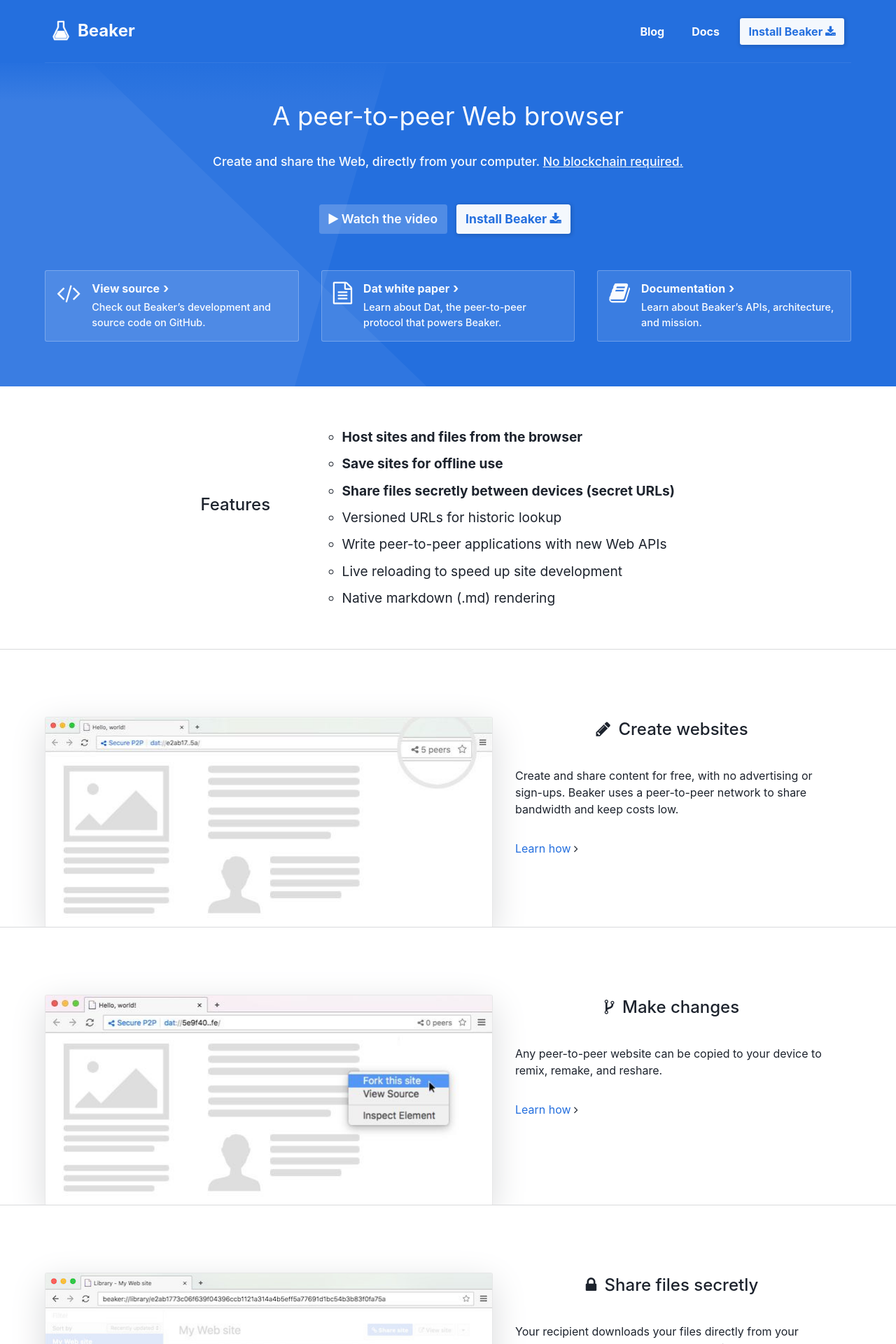
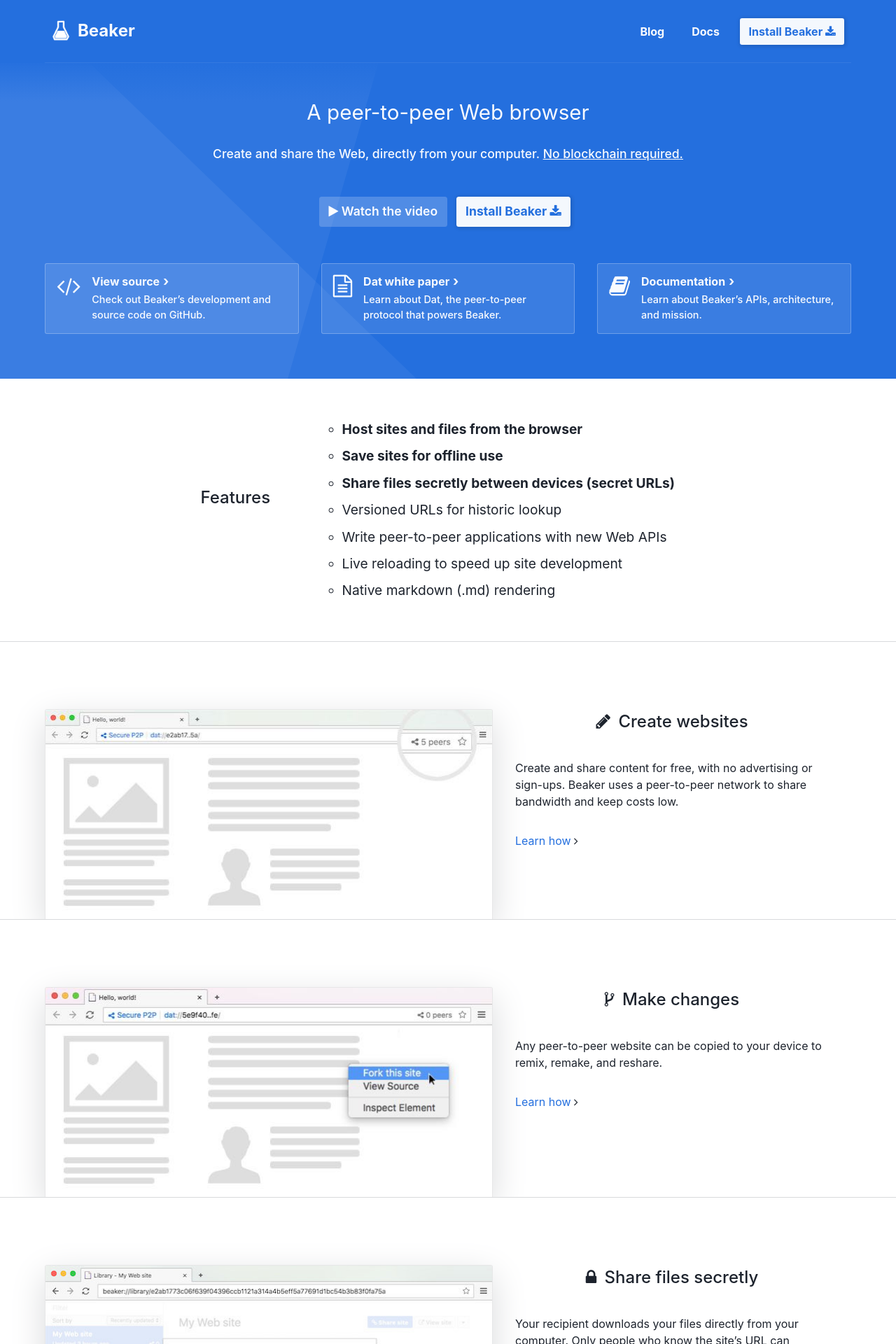
Before and after one commit to beakerbrowser/beakerbrowser.com, a Jekyll site: the page built from index.html, in a window 1280 px wide. Shown: the top 1920 px of the page at 70% size. Built offline with Jekyll 4.4.1, drawn with Linux system fonts in a browser that asks for light colours.

Commit message:
Stop using such giant font sizes.

```diff
--- a/css/pages/_home.scss
+++ b/css/pages/_home.scss
@@ -80,7 +80,7 @@
     }
 
     @media (min-width: 530px) {
-      font-size: 2.3rem;
+      font-size: 1.85rem;
     }
   }
 
```
